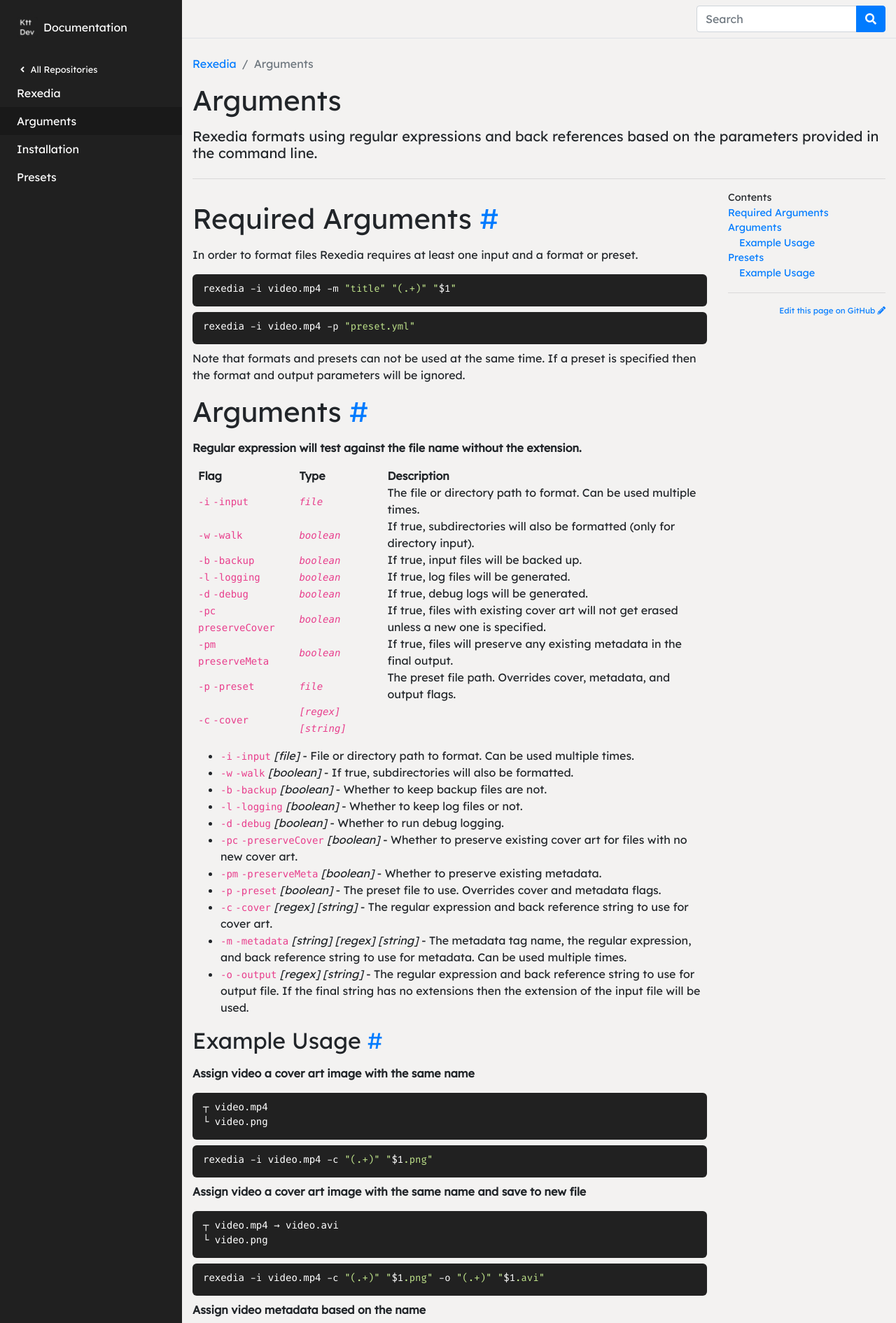
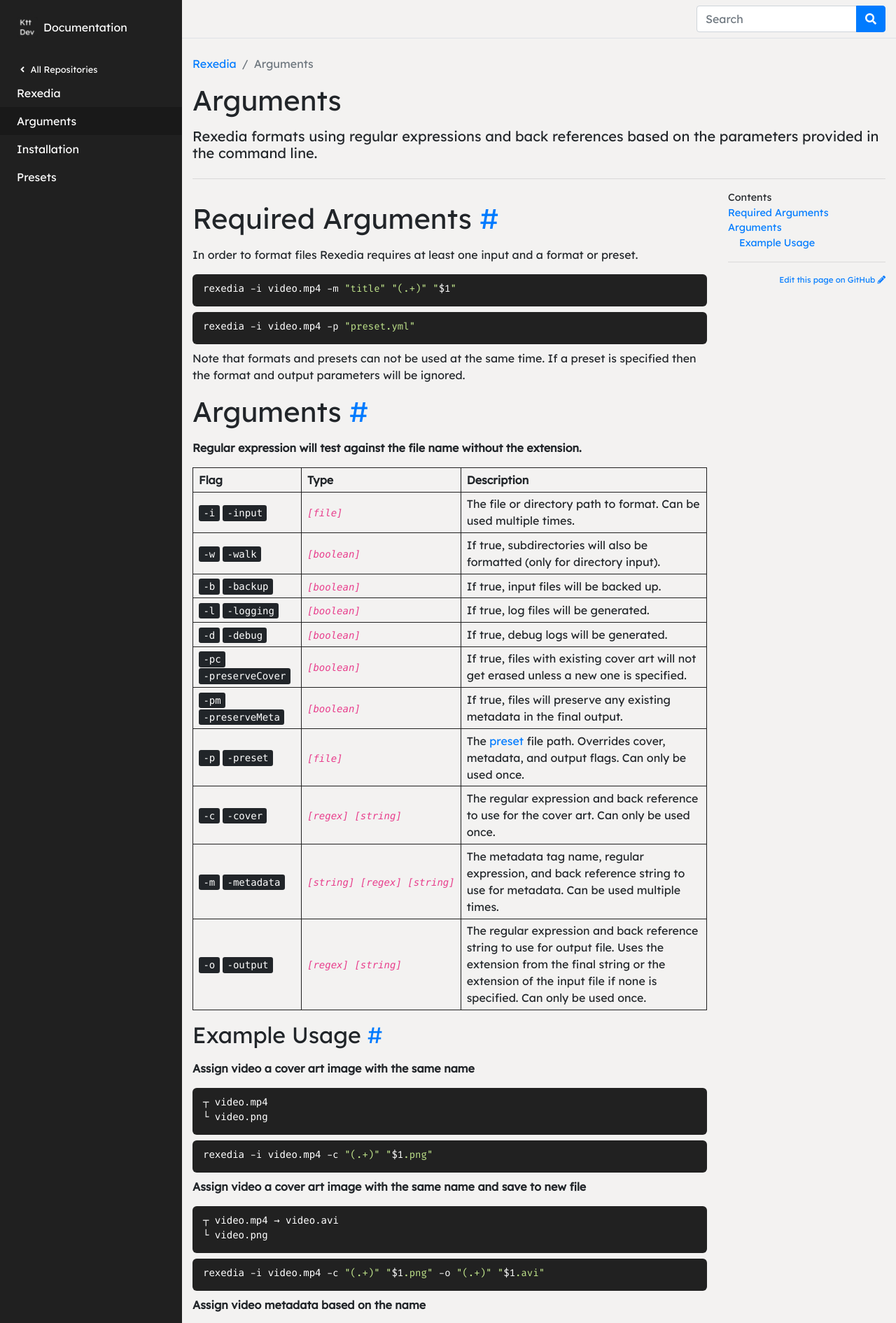
Before and after one commit to Ktt-Development/docs.kttdevelopment.com, a Jekyll site: the page built from rexedia/arguments.md, in a window 1280 px wide. Shown: the top 1891 px of the page at 70% size. Built offline with Jekyll 4.4.1, drawn with Linux system fonts in a browser that asks for light colours; some of the changed text lies outside the part shown.

Commit message:
rexedia documentation

````diff
--- a/dependencies/kttdevelopment/css/_markdown.scss
+++ b/dependencies/kttdevelopment/css/_markdown.scss
@@ -12,9 +12,12 @@
     }
 
     table{
+
         th, td {
-            padding: 0 .5rem;
+            padding: .3rem .5rem;
+            border: 1px solid $color-dark;
         }
+
         margin-bottom: 1rem;
     }
 
--- a/rexedia/arguments.md
+++ b/rexedia/arguments.md
@@ -22,28 +22,17 @@ Note that formats and presets can not be used at the same time. If a preset is s
 
 |Flag|Type|Description|
 |---|---|---|
-|`-i` `-input`|*`file`*|The file or directory path to format. Can be used multiple times.|
-|`-w` `-walk`|*`boolean`*|If true, subdirectories will also be formatted (only for directory input).|
-|`-b` `-backup`|*`boolean`*|If true, input files will be backed up.|
-|`-l` `-logging`|*`boolean`*|If true, log files will be generated.|
-|`-d` `-debug`|*`boolean`*|If true, debug logs will be generated.|
-|`-pc` `preserveCover`|*`boolean`*|If true, files with existing cover art will not get erased unless a new one is specified.|
-|`-pm` `preserveMeta`|*`boolean`*|If true, files will preserve any existing metadata in the final output.|
-|`-p` `-preset`|*`file`*|The preset file path. Overrides cover, metadata, and output flags.|
-|`-c` `-cover`|*`[regex] [string]`*
-
-
-- `-i` `-input` *[file]* - File or directory path to format. Can be used multiple times.
-- `-w` `-walk` *[boolean]* - If true, subdirectories will also be formatted.
-- `-b` `-backup` *[boolean]* - Whether to keep backup files are not.
-- `-l` `-logging` *[boolean]* - Whether to keep log files or not.
-- `-d` `-debug` *[boolean]* - Whether to run debug logging.
-- `-pc` `-preserveCover` *[boolean]* - Whether to preserve existing cover art for files with no new cover art.
-- `-pm` `-preserveMeta` *[boolean]* - Whether to preserve existing metadata.
-- `-p` `-preset` *[boolean]* - The preset file to use. Overrides cover and metadata flags.
-- `-c` `-cover` *[regex]* *[string]* - The regular expression and back reference string to use for cover art.
-- `-m` `-metadata` *[string]* *[regex]* *[string]* - The metadata tag name, the regular expression, and back reference string to use for metadata. Can be used multiple times.
-- `-o` `-output` *[regex]* *[string]* - The regular expression and back reference string to use for output file. If the final string has no extensions then the extension of the input file will be used.
+|<kbd>-﻿i</kbd> <kbd>-﻿input</kbd>|*`[file]`*|The file or directory path to format. Can be used multiple times.|
+|<kbd>-﻿w</kbd> <kbd>-﻿walk</kbd>|*`[boolean]`*|If true, subdirectories will also be formatted (only for directory input).|
+|<kbd>-﻿b</kbd> <kbd>-﻿backup</kbd>|*`[boolean]`*|If true, input files will be backed up.|
+|<kbd>-﻿l</kbd> <kbd>-﻿logging</kbd>|*`[boolean]`*|If true, log files will be generated.|
+|<kbd>-﻿d</kbd> <kbd>-﻿debug</kbd>|*`[boolean]`*|If true, debug logs will be generated.|
+|<kbd>-﻿pc</kbd> <kbd>-﻿preserveCover</kbd>|*`[boolean]`*|If true, files with existing cover art will not get erased unless a new one is specified.|
+|<kbd>-﻿pm</kbd> <kbd>-﻿preserveMeta</kbd>|*`[boolean]`*|If true, files will preserve any existing metadata in the final output.|
+|<kbd>-﻿p</kbd> <kbd>-﻿preset</kbd>|*`[file]`*|The [preset](presets) file path. Overrides cover, metadata, and output flags. Can only be used once.|
+|<kbd>-﻿c</kbd> <kbd>-﻿cover</kbd>|*`[regex] [string]`*| The regular expression and back reference to use for the cover art. Can only be used once.|
+|<kbd>-﻿m</kbd> <kbd>-﻿metadata</kbd>|*`[string] [regex] [string]`*|The metadata tag name, regular expression, and back reference string to use for metadata. Can be used multiple times.|
+|<kbd>-﻿o</kbd> <kbd>-﻿output</kbd>|*`[regex] [string]`*| The regular expression and back reference string to use for output file. Uses the extension from the final string or the extension of the input file if none is specified. Can only be used once.|
 
 ## Example Usage
 
@@ -74,43 +63,3 @@ rexedia -i video.mp4 -c "(.+)" "$1.png" -o "(.+)" "$1.avi"
 ```sh
 rexedia -i video.mp4 -m "season_number" "\[S0*(\d*) E0*\d*\]" "$1" -m "episode_sort" "\[S0*\d* E0*(\d*)\]" "$1" -m "show" "\[S0*\d* E0*\d*\] (.+)" "$1"
 ```
-
-# Presets
-
-```yml
-cover:  # cover art
-  regex: '(.+)'  # the regex capture string
-  format: '$1'  # the final cover art name (regex backreferences supported)
-metadata:  # list of metadata tags
-  - meta: 'name'  # the metadata tag name
-    regex: '(.+)'  # the regex capture string
-    format: '$1'  # the final metadata value (regex backreferences supported)
-output:  # output file
-  regex: '(.+)'  # the regex capture string
-  format: '$1'  # the final output name (regex backreferences supported)
-```
-
-## Example Usage
-
-**Assign video metadata based on the name from preset**
-```
-┬ [S01 E02] video.mp4 → ┌ season_number = 1
-└ preset.yml            ├ episode_sort = 2
-                        └ show = video
-```
-```yml
-# preset.yml
-metadata:
-  - meta: 'season_number'
-    regex: '\[S0*(\d*) E0*\d*\\]'
-    format: '$1'
-  - meta: 'episode_sort'
-    regex: '\[S0*\d* E0*(\d*)\]'
-    format: '$1'
-  - meta: 'show'
-    regex: '\[S0*\d* E0*\d*\] (.+)'
-    format: '$1'
-```
-```sh
-rexedia -i video.mp4 -p preset.yml
-```
````
Also changed, not shown: rexedia/presets.md (+48 -0 lines).
